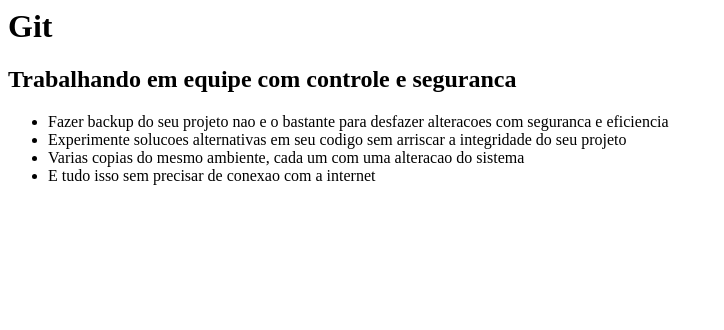
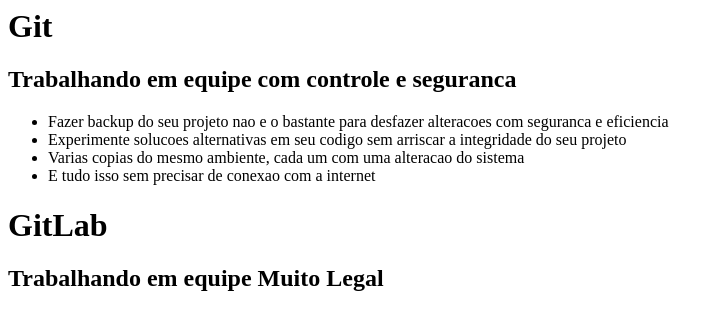
Before and after one commit to PerkinsFerreira/testePerkins, a plain HTML site: page index.html in a window 1280 px wide. Shown: the whole page, without its empty margins (0-724 px from the left). Drawn offline with Linux system fonts and the light colour scheme.

Commit message:
Alteracao da TArifa

```diff
--- a/index.html
+++ b/index.html
@@ -19,6 +19,8 @@
 
 			<li>E tudo isso sem precisar de conexao com a internet</li>
 		</ul>
+		<h1>GitLab</h1>
+		<h2>Trabalhando em equipe Muito Legal</h2>
 	</body>
 
 </html>
```
